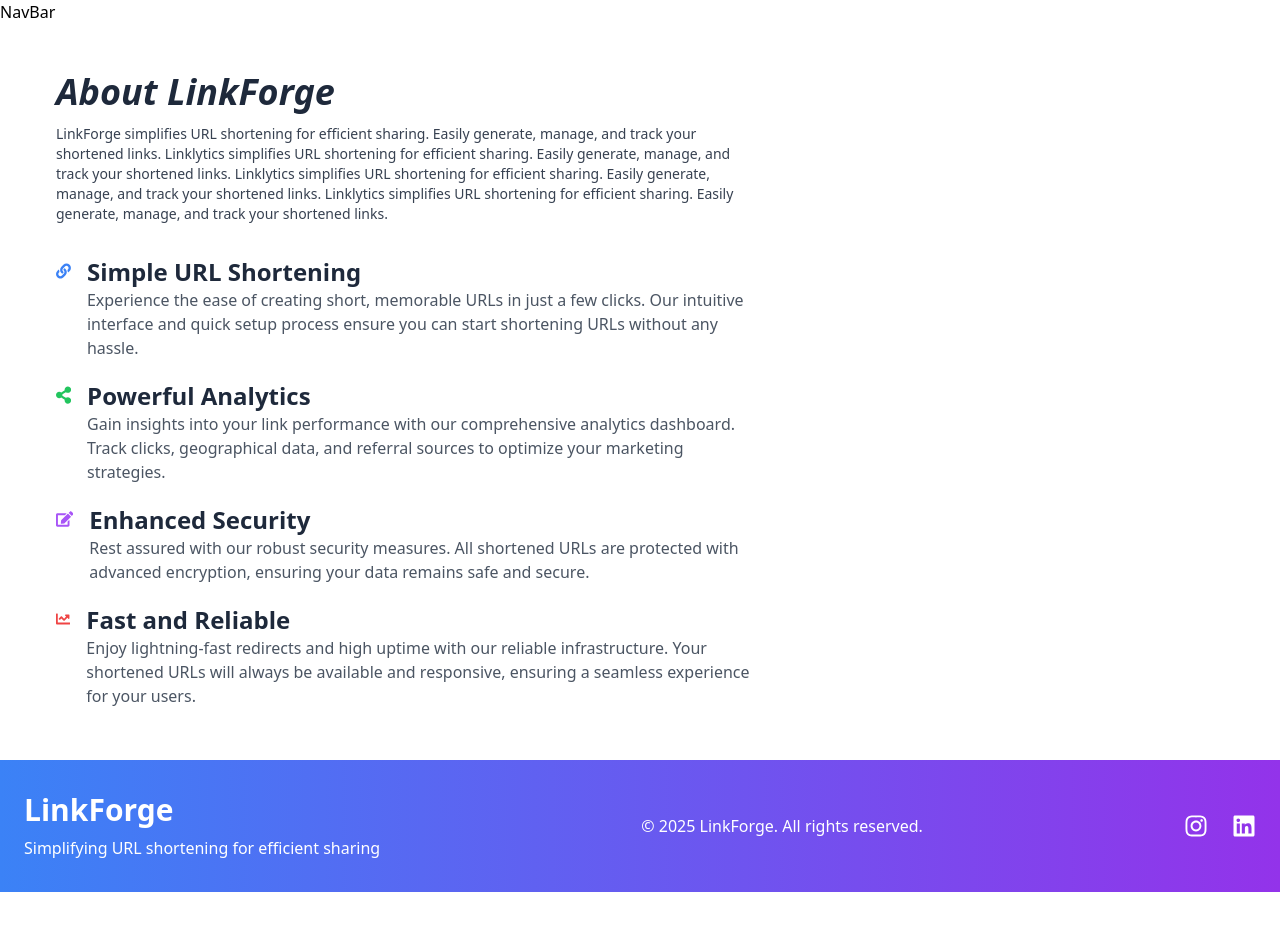
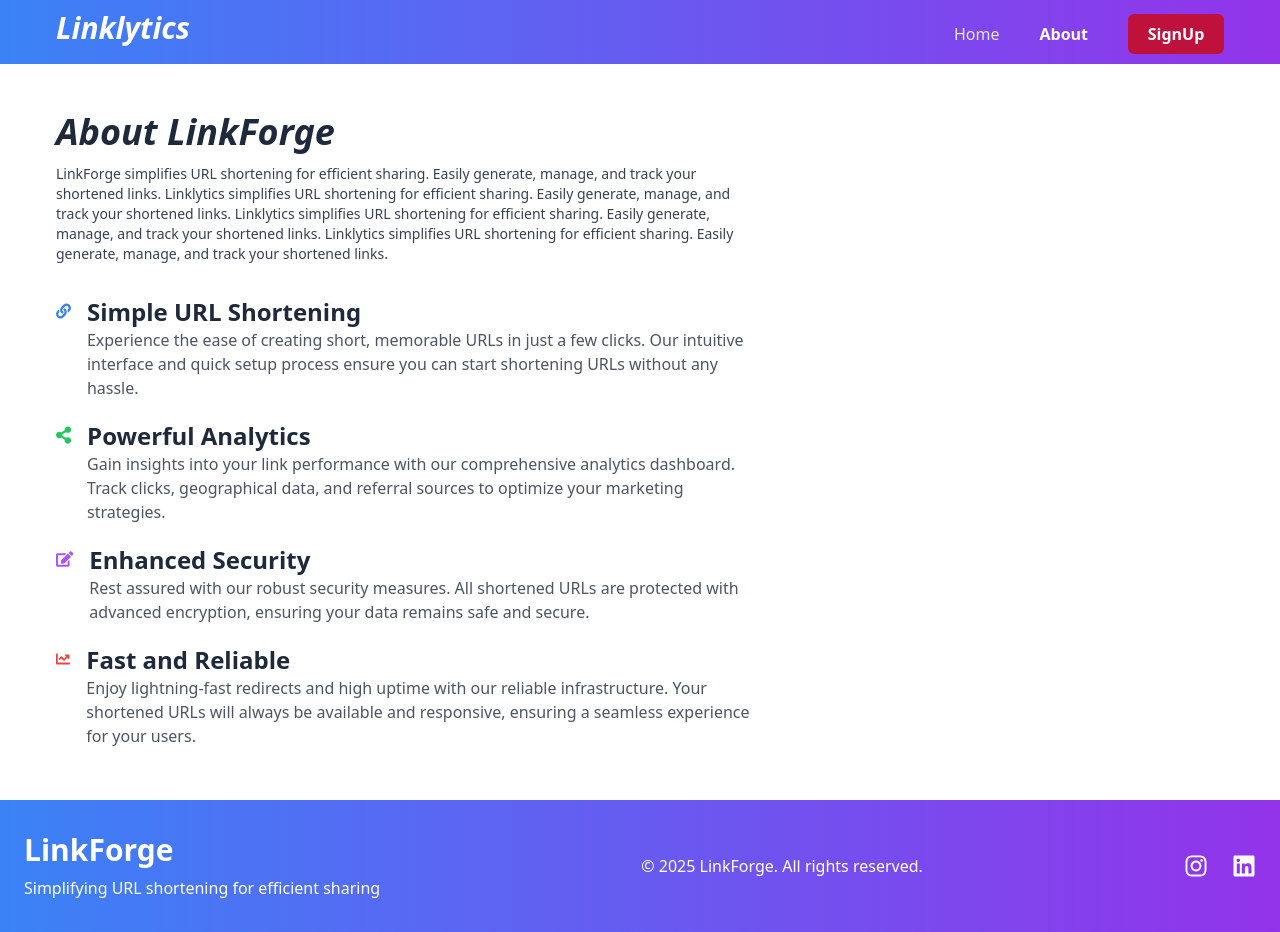
Before and after one commit to RinciAtrey/LinkForge, a React (Vite) app in the folder frontend/: page /about in a window 1280 px wide. Before the commit the page ends 892 px from the top, so only its background shows below. Built offline with nearby package versions, Linux system fonts and the light colour scheme; no server answers.

Commit message:
Redirecting of links

```diff
--- a/frontend/src/App.jsx
+++ b/frontend/src/App.jsx
@@ -1,14 +1,6 @@
-import { useState } from 'react'
 import './App.css'
-import { BrowserRouter as Router, Route, Routes } from 'react-router-dom'
-import NavBar from './components/NavBar'
-import Footer from './components/Footer'
-import { Toaster } from 'react-hot-toast'
-import LandingPage from './components/mainPages/LandingPage'
-import AboutPage from './components/mainPages/AboutPage'
-import RegisterPage from './components/mainPages/RegisterPage'
-import DashboardPage from './components/mainPages/DashboardPage'
-import LoginPage from './components/mainPages/LoginPage'
+import { BrowserRouter as Router } from 'react-router-dom'
+import { getApps } from './utils/helper'
 
 
 
@@ -16,22 +8,12 @@ import LoginPage from './components/mainPages/LoginPage'
 
 
 function App() {
-  const [count, setCount] = useState(0)
+const CurrentApp = getApps();
 
   return (
-    //parent component that stores all the routes
     <>
     <Router>
-    <NavBar/>
-    <Toaster position='bottom-center'/>
-       <Routes>
-        <Route path='/' element={<LandingPage/>}/>
-        <Route path='/about' element= {<AboutPage/>}/>
-        <Route path='/register' element={<RegisterPage/>}/>
-        <Route path='/login' element={<LoginPage/>}/>
-        <Route path='/dashboard' element={<DashboardPage/>}/>
-       </Routes>
-       <Footer/>
+        <CurrentApp/>
     </Router>
     </>
   )
--- /dev/null
+++ b/frontend/src/AppRouter.jsx
@@ -0,0 +1,42 @@
+import './App.css'
+import {Route, Routes } from 'react-router-dom'
+import NavBar from './components/NavBar'
+import Footer from './components/Footer'
+import { Toaster } from 'react-hot-toast'
+import LandingPage from './components/mainPages/LandingPage'
+import AboutPage from './components/mainPages/AboutPage'
+import RegisterPage from './components/mainPages/RegisterPage'
+import DashboardPage from './components/mainPages/DashboardPage'
+import LoginPage from './components/mainPages/LoginPage'
+import ShortenUrlPage from './components/ShortenUrlPage'
+
+
+const AppRouter = () => {
+
+
+    return (
+        <>
+        <NavBar/>
+       <Toaster position='bottom-center'/>
+       <Routes>
+        <Route path='/' element={<LandingPage/>}/>
+        <Route path='/about' element= {<AboutPage/>}/>
+        <Route path='/register' element={<RegisterPage/>}/>
+        <Route path='/login' element={<LoginPage/>}/>
+        <Route path='/dashboard' element={<DashboardPage/>}/>
+       </Routes>
+       <Footer/>
+      </>
+    );
+}
+
+
+export default AppRouter;
+
+export const SubDomainRouter = () => {
+    return (
+        <Routes>
+          <Route path="/:url" element={<ShortenUrlPage />} />
+        </Routes>
+    )
+}
--- a/frontend/src/components/NavBar.jsx
+++ b/frontend/src/components/NavBar.jsx
@@ -1,9 +1,96 @@
-const NavBar = () => {
+import { useState } from "react";
+import { Link, useLocation, useNavigate } from "react-router-dom";
+import { IoIosMenu } from "react-icons/io";
+import { RxCross2 } from "react-icons/rx";
+import { useStoredContext } from "../contextApi/ContextApi";
+
+
+const Navbar = () => {
+  const navigate = useNavigate();
+  const { token, setToken } = useStoredContext();
+  const path = useLocation().pathname;
+  const [navbarOpen, setNavbarOpen] = useState(false);
+
+  const onLogOutHandler = () => {
+    setToken(null);
+    localStorage.removeItem("JWT_TOKEN");
+    navigate("/login");
+  };
+
   return (
-    <div>
-      NavBar
+    <div className="h-16 bg-custom-gradient  z-50 flex items-center sticky top-0 ">
+      <div className="lg:px-14 sm:px-8 px-4 w-full flex justify-between">
+        <Link to="/">
+          <h1 className="font-bold text-3xl text-white italic sm:mt-0 mt-2">
+            Linklytics
+          </h1>
+        </Link>
+        <ul
+          className={`flex sm:gap-10 gap-4 sm:items-center sm:mt-1 sm:pt-0 pt-3 text-slate-800 sm:static absolute left-0 top-[62px] sm:shadow-none shadow-md ${
+            navbarOpen ? "h-fit sm:pb-0 pb-5" : "h-0 overflow-hidden"
+          }  transition-all duration-100 sm:h-fit sm:bg-none  bg-custom-gradient sm:w-fit w-full sm:flex-row flex-col px-4 sm:px-0`}
+        >
+          <li className="hover:text-btnColor font-[500]  transition-all duration-150">
+            <Link
+              className={`${
+                path === "/" ? "text-white font-semibold" : "text-gray-200"
+              }`}
+              to="/"
+            >
+              Home
+            </Link>
+          </li>
+          <li className="hover:text-btnColor font-[500]  transition-all duration-150">
+            <Link
+              className={`${
+                path === "/about" ? "text-white font-semibold" : "text-gray-200"
+              }`}
+              to="/about"
+            >
+              About
+            </Link>
+          </li>
+          {token && (
+            <li className="hover:text-btnColor font-[500]  transition-all duration-150">
+            <Link
+              className={`${
+                path === "/dashboard" ? "text-white font-semibold" : "text-gray-200"
+              }`}
+              to="/dashboard"
+            >
+              Dashboard
+            </Link>
+          </li>
+          )}
+          {!token && (
+            <Link to="/register">
+              <li className=" sm:ml-0 -ml-1 bg-rose-700 text-white  cursor-pointer w-24 text-center font-semibold px-2 py-2 rounded-md  hover:text-slate-300   transition-all duration-150">
+                SignUp
+              </li>
+            </Link>
+            )}
+
+          {token && (
+            <button
+             onClick={onLogOutHandler}
+             className="sm:ml-0 -ml-1 bg-rose-700 text-white  cursor-pointer w-24 text-center font-semibold px-2 py-2 rounded-md  hover:text-slate-300   transition-all duration-150">
+              LogOut
+            </button>
+            )}
+        </ul>
+        <button
+          onClick={() => setNavbarOpen(!navbarOpen)}
+          className="sm:hidden flex items-center sm:mt-0 mt-2"
+        >
+          {navbarOpen ? (
+            <RxCross2 className="text-white text-3xl" />
+          ) : (
+            <IoIosMenu className="text-white text-3xl" />
+          )}
+        </button>
+      </div>
     </div>
-  )
-}
+  );
+};
 
-export default NavBar
+export default Navbar;
--- /dev/null
+++ b/frontend/src/components/ShortenUrlPage.jsx
@@ -0,0 +1,15 @@
+import { useEffect } from 'react'
+import { useParams } from 'react-router-dom'
+
+const ShortenUrlPage = () => {
+    const { url } = useParams();
+
+    useEffect(() => {
+        if (url) {
+            window.location.href = import.meta.env.VITE_BACKEND_URL + `/${url}`;
+        }
+    }, [url]);
+  return <p>Redirecting...</p>;
+}
+
+export default ShortenUrlPage
--- /dev/null
+++ b/frontend/src/utils/constant.js
@@ -0,0 +1,6 @@
+import AppRouter, { SubDomainRouter } from "../AppRouter";
+
+export const subDomainList = [
+    {subdomain:"www", app: AppRouter, main: true},
+    {subdomain:"url", app: SubDomainRouter, main: false}
+];
--- /dev/null
+++ b/frontend/src/utils/helper.js
@@ -0,0 +1,22 @@
+import { subDomainList } from "./constant";
+
+export const getApps = () => {
+    const subdomain = getSubDomain(window.location.hostname);
+
+    const mainApp = subDomainList.find((app) => app.main);
+    //if no subdomain-> AppRouter
+    if (subdomain === "") return mainApp.app;
+
+    const apps = subDomainList.find((app) => subdomain === app.subdomain);
+
+    return apps ? apps.app : mainApp.app;
+}
+
+// url.localhost
+// url.urlbestshort.com
+export const getSubDomain = (location) => {
+    const locationParts = location.split(".");
+    const isLocalhost = locationParts.slice(-1)[0] === "localhost";
+    const sliceTill = isLocalhost ? -1 : -2;
+    return locationParts.slice(0, sliceTill).join("");
+};
```
